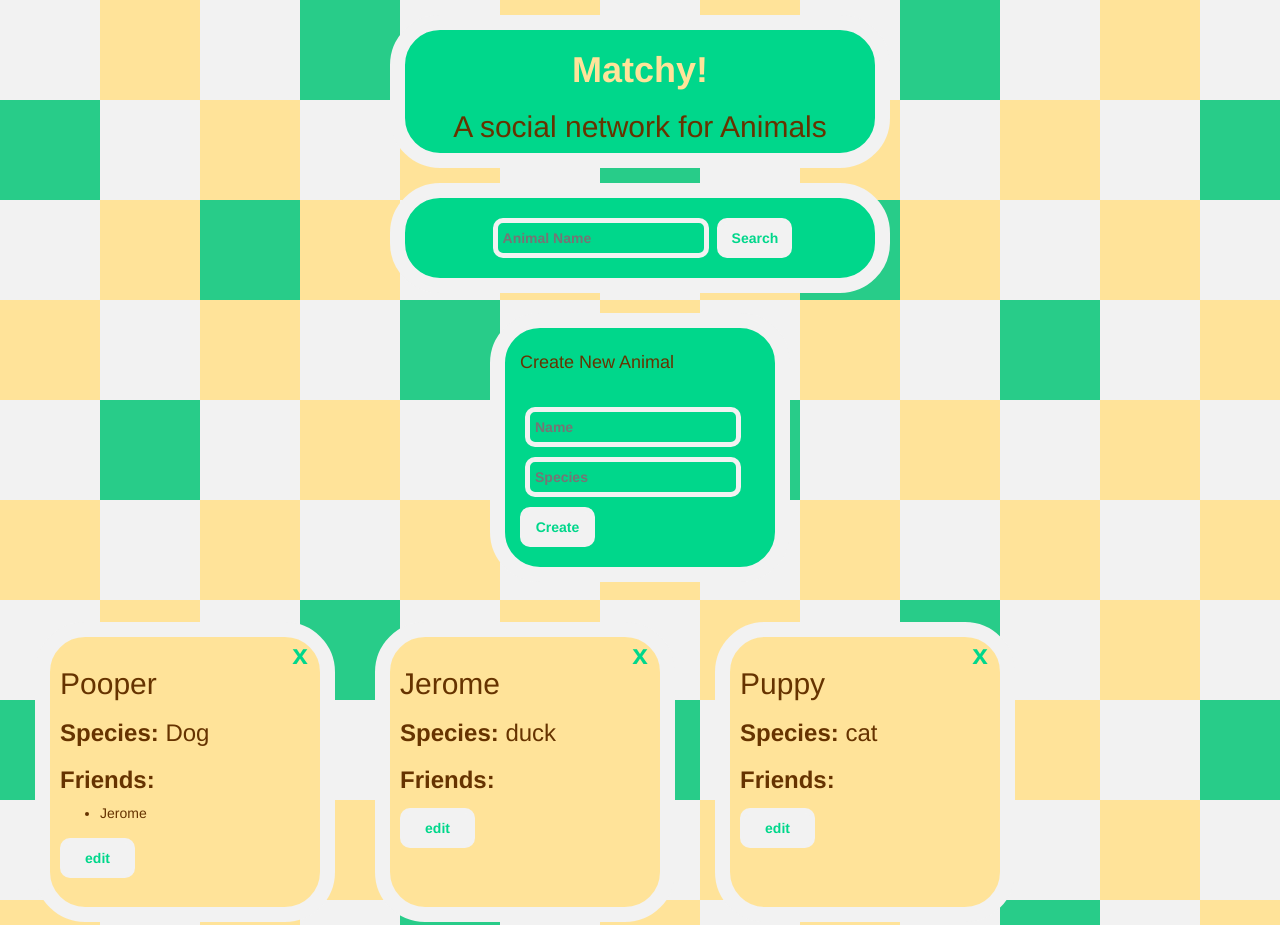
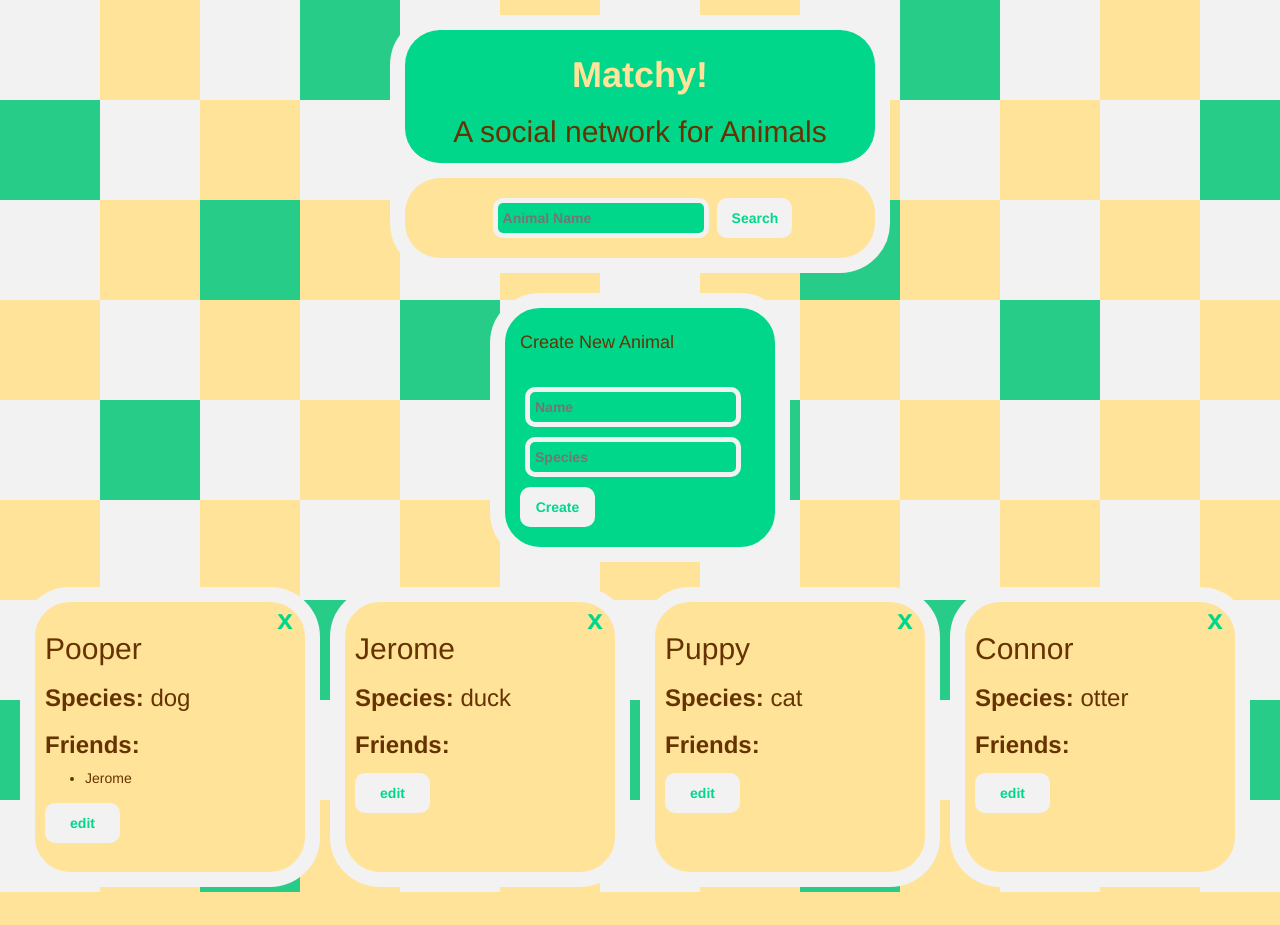
Before and after one commit to livrush/os-porfolio, a plain HTML site: page projects/matchy/index.html in a window 1280 px wide. Shown: the top 925 px of the page. After the commit the page ends 892 px from the top, so only its background shows below. Drawn offline with nearby package versions, Linux system fonts and the light colour scheme.

Commit message:
studies studies

```diff
--- a/projects/matchy/index.html
+++ b/projects/matchy/index.html
@@ -15,6 +15,14 @@
                 color: #663300;
                 padding: 15px;
             }
+            .top {
+                border:15px #f2f2f2 solid;
+                border-radius:50px;
+                background:#f2f2f2;
+                width:500px;
+                padding:0;
+                margin:0 auto;
+            }
 
             .animal{
                     width: 300px;
@@ -23,7 +31,7 @@
                     border-radius: 50px;
                     background:#ffe399;
                     float: left;
-                    margin: 20px;
+                    margin: 5px;
                     padding: 10px;
                     color: #663300;
                     text-align: left;
@@ -31,12 +39,12 @@
             }
             .contents.text-center {
                 text-align: center;
-                border:15px #f2f2f2 solid;
-                border-radius: 50px;
+                /*border:15px #f2f2f2 solid;*/
+                border-radius: 35px;
                 background:#00D78B;
-                width:500px;
-                /*padding:15px;*/
-                margin:0 auto 15px auto;
+                /*width:500px;*/
+                padding:5px;
+                margin:0px auto 15px auto;
             }
             h1{
                 color:#ffe399;
@@ -45,10 +53,10 @@
             #search{
                 /*display: none;*/
                 text-align: center;
-                border:15px #f2f2f2 solid;
-                border-radius: 50px;
-                background:#00D78B;
-                width:500px;
+                /*border:15px #f2f2f2 solid;*/
+                border-radius: 35px;
+                background:#ffe399;
+                /*width:500px;*/
                 padding:15px;
                 margin-left: auto;
                 margin-right: auto;
@@ -124,6 +132,7 @@
         </style>
     </head>
     <body>
+        <div class="top">
             <div class="contents text-center">
                 <div>
                     <h1>Matchy!</h1>
@@ -133,6 +142,7 @@
             <div id="search">
                 <input type="text" id="query" placeholder="Animal Name"></input>
                 <button id="searchBtn">Search</button>
+            </div>
         </div>
         <div id="create">
             <h4>Create New Animal</h4><br>
--- a/projects/matchy/my_code.js
+++ b/projects/matchy/my_code.js
@@ -1,5 +1,5 @@
 let animal = {};
-animal.species = "Dog";
+animal.species = "dog";
 animal["name"] = "Pooper",
 animal.noises = [];
 
--- a/studies.html
+++ b/studies.html
@@ -20,7 +20,30 @@
             <div class="content">
                 <h1>Javascript</h1>
                 <!-- YOUR NOTE SECTIONS GO BELOW HERE -->
+                <!--http://www.portlandoregon.gov/bds/43591-->
+                <!--DATA TYPES-->
+                <h2>Data Types</h2>
+                <script src="https://gist.github.com/phrush/28387780f13943d9215b64d5745cfc8d.js"></script>
 
+                <!-- OPERATORS -->
+                <h2>Operators</h2>
+                <script src="https://gist.github.com/phrush/3c330d4a9b78c7feef5cb3beb7f908d2.js"></script>
+
+                <!-- VARIABLES -->
+                <h2>Variables</h2>
+                <script src="https://gist.github.com/phrush/73decdc208f420d388cc56c943e3288d.js"></script>
+
+                <!--CONTROL FLOW-->
+                <h2>Control Flow</h2>
+                <script src="https://gist.github.com/phrush/50714ad51b6fc6e56848a905339bf5fa.js"></script>
+
+                <!--LOOPS-->
+                <h2>Loops</h2>
+                <script src="https://gist.github.com/phrush/1409bdf887d54f1fb885a4d06c6ab4bb.js"></script>
+
+                <!--FUNCTIONS-->
+                <h2>Functions</h2>
+                <script src="https://gist.github.com/phrush/e6a47fbc5e8bff7b30a7e567ab199e47.js"></script>
 
                 <!-- YOUR NOTE SECTIONS GO ABOVE HERE -->
             </div>
```
Lines whose indentation alone changed are shown as unchanged.
